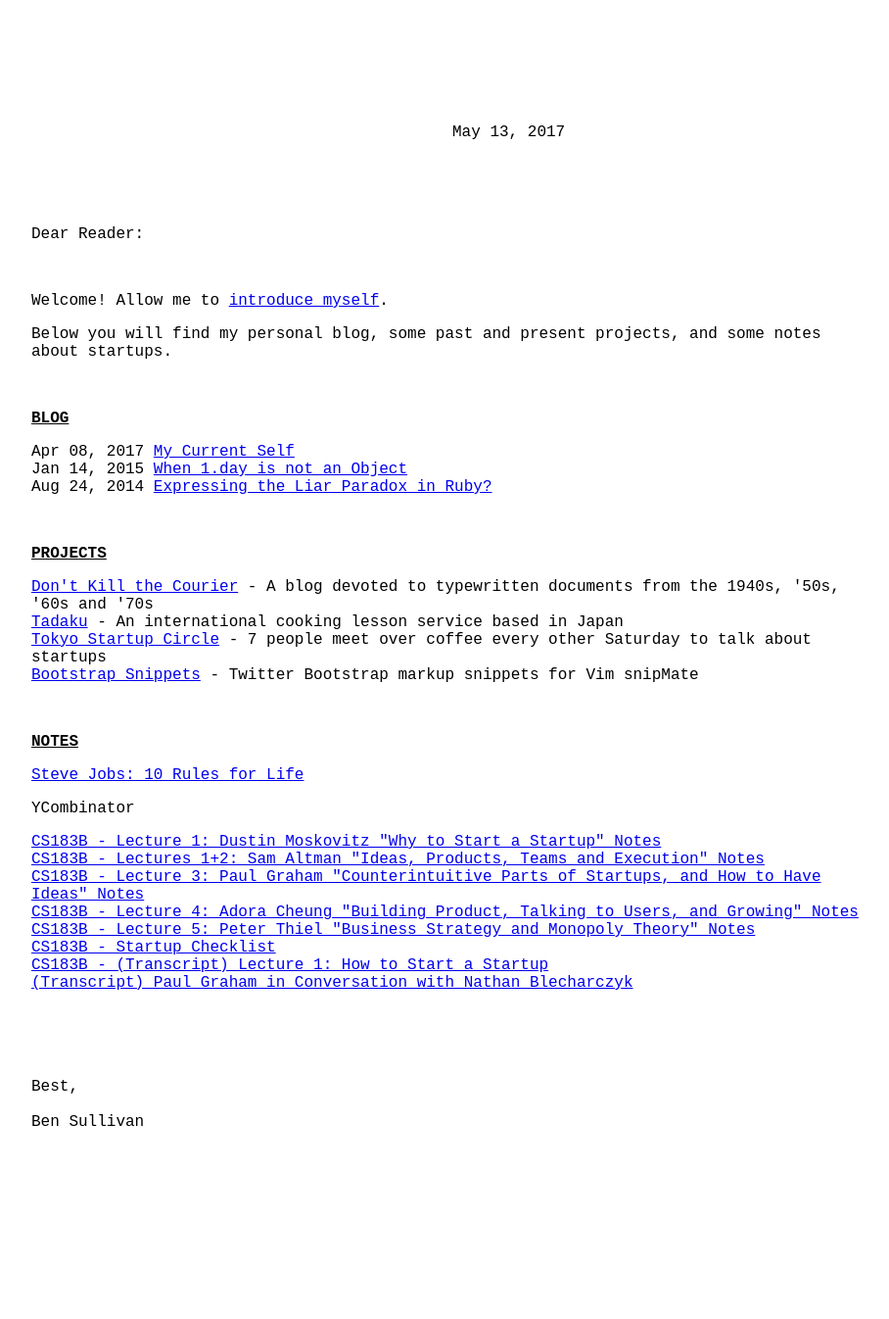
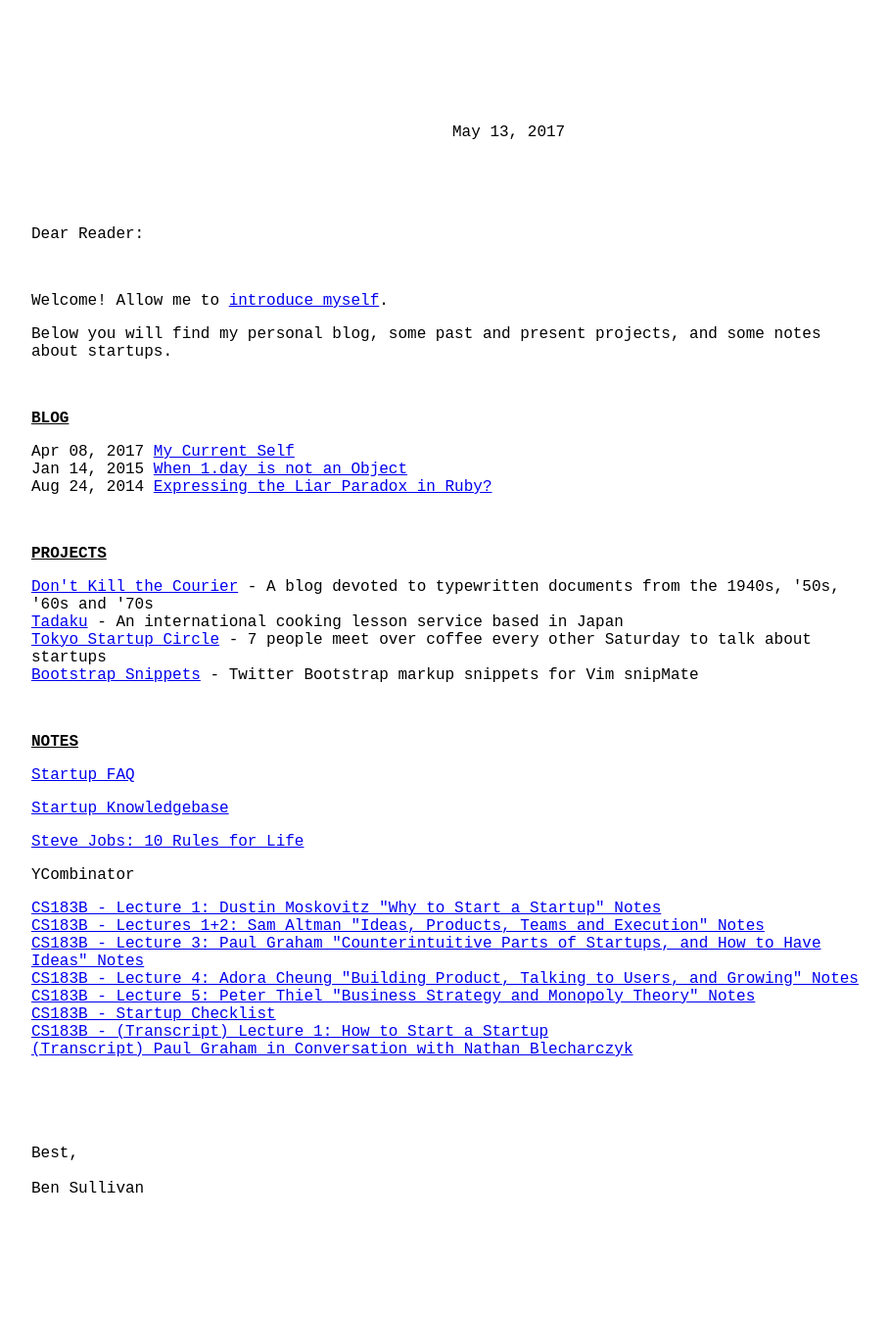
Before and after one commit to bnjs/bnjs.github.io, a Jekyll site: the page built from index.md, in a window 1280 px wide. Shown: the whole page at 98% size, without its empty margins (178-1086 px from the left). Built offline with Jekyll 4.4.1, drawn with Linux system fonts in a browser that asks for light colours; nearby versions of some CDN libraries; before the commit the page ends 1278 px from its top, so only the background shows below that.

Commit message:
Update notes

```diff
--- a/index.md
+++ b/index.md
@@ -62,6 +62,10 @@ Below you will find my personal blog, some past and present projects, and some n
 
 ## Notes
 
+<a href="/startup-faq">Startup FAQ</a>
+
+<a href="/startup-knowledgebase">Startup Knowledgebase</a>
+
 <a href="/notes/steve-jobs-10-rules-for-life/">Steve Jobs: 10 Rules for Life</a>
 
 YCombinator
```
